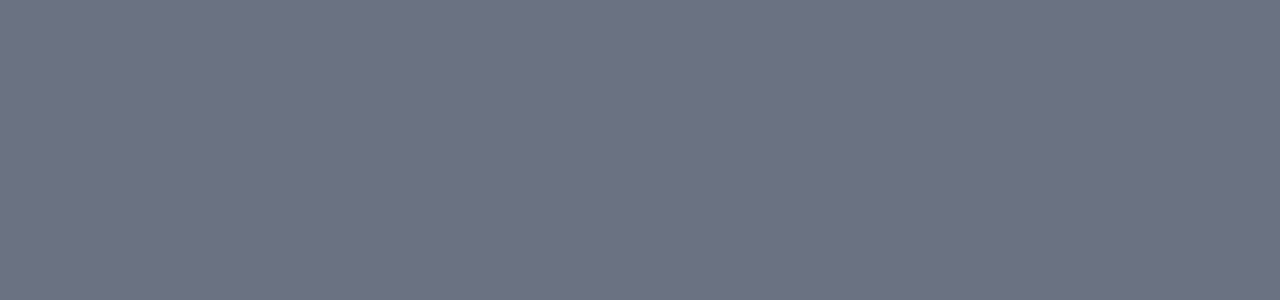
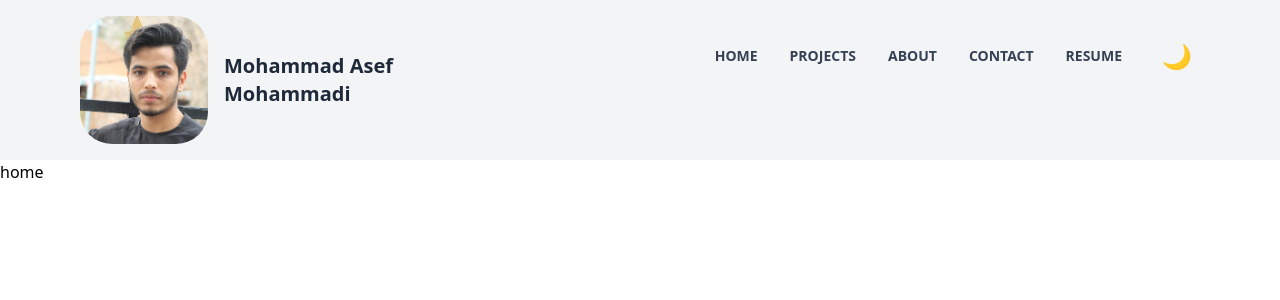
Before and after one commit to MR-Mohammadi-sab/portfolio, a React (Vite) app: page /contact in a window 1280 px wide. Shown: the top 300 px of the page. Built offline with nearby package versions, Linux system fonts and the light colour scheme.

Commit message:
add Navbar and make light and dark mode

```diff
--- a/index.html
+++ b/index.html
@@ -1,5 +1,5 @@
 <!doctype html>
-<html lang="en">
+<html lang="en" class="">
   <head>
     <meta charset="UTF-8" />
     <link rel="icon" type="image/svg+xml" href="/vite.svg" />
--- a/package.json
+++ b/package.json
@@ -11,8 +11,10 @@
   },
   "dependencies": {
     "@tailwindcss/vite": "^4.1.18",
+    "lucide-react": "^0.563.0",
     "react": "^19.2.0",
     "react-dom": "^19.2.0",
+    "react-router-dom": "^7.13.0",
     "tailwindcss": "^4.1.18"
   },
   "devDependencies": {
--- a/src/App.jsx
+++ b/src/App.jsx
@@ -1,6 +1,19 @@
+import { BrowserRouter, Route, Routes } from "react-router-dom"
+import Navbar from "./components/Navbar"
+import Home from "./pages/home"
 
 function App() {
-  return <div className="w-full h-screen bg-gray-500 flex justify-center items-center ">
-  </div>
+  return (
+  <BrowserRouter>
+    <Navbar />
+    <Routes>
+      <Route index element={<Home />}/>
+      <Route path="/projects" element={<Home />}/>
+      <Route path="/about" element={<Home />}/>
+      <Route path="/contact" element={<Home />}/>
+      <Route path="/resume" element={<Home />}/>
+    </Routes>
+  </BrowserRouter>
+  )
 }
 export default App
--- /dev/null
+++ b/src/components/Navbar.jsx
@@ -0,0 +1,103 @@
+import { useEffect, useState } from "react"
+import { Link } from "react-router-dom"
+import { Menu,X } from "lucide-react";
+
+
+const navElements=[
+  { path: '/', label: 'Home'},
+  { path: '/projects', label: 'Projects' },
+  { path: '/about', label: 'about',},
+  { path: '/contact', label: 'Contact'},
+  { path: '/resume', label: 'resume'},
+
+]
+const getInitialTheme = () => {
+    const savedTheme = localStorage.getItem("theme");
+    if (savedTheme) return savedTheme;
+
+    return window.matchMedia("(prefers-color-scheme: dark)").matches
+      ? "dark"
+      : "light";
+  };
+export default function Navbar() {
+  const [theme, setTheme] = useState(getInitialTheme)
+  const [open, setOpen] = useState(false)
+
+
+  useEffect(
+    function toggleTheme(){
+        if (theme === "dark") {
+          document.documentElement.classList.add("dark");
+        } else {
+          document.documentElement.classList.remove("dark");
+        }
+
+        localStorage.setItem('theme',theme)},[theme])
+  return (
+    <nav className="sticky top-0 backdrop-blur-sm bg-gray-100 dark:bg-gray-900/80">
+      <div className="max-w-6xl mx-auto px-4 py-4">
+        <div className="flex items-start  justify-between relative">
+
+          {/* Logo */}
+          <div className="flex items-center gap-4">
+            <div >
+                <img src="../../public/my.jpg" alt="my picture" className="w-24 h-24 rounded-4xl md:w-32 md:h-32 object-cover" />
+            </div>
+            <span className="font-bold lg:text-xl select-none dark:text-gray-100 text-sm text-gray-800">Mohammad Asef <br /> Mohammadi</span>
+          </div>
+
+          {/* Desktop Menu */}
+          <div className="hidden md:flex items-center gap-8 mt-4">
+            {navElements.map((item) => (
+              <Link
+                key={item.path}
+                to={item.path}
+                className="hover:text-blue-500 text-gray-700 dark:text-gray-100 transition-colors uppercase font-bold text-sm"
+              >
+                {item.label}
+              </Link>
+
+            ))}
+
+            {/* Theme Toggle */}
+            <button
+              onClick={() => setTheme(theme === 'light' ? 'dark' : 'light')}
+              className="text-2xl p-2 rounded-lg hover:bg-gray-200 dark:hover:bg-gray-800 flex items-center justify-center"
+            >
+              {theme === 'light' ? '🌙' : '☀️'}
+            </button>
+
+          </div>
+
+          {/* Mobile Menu Button */}
+          <button className="md:hidden dark:text-gray-100 cursor-pointer absolute right-2 top-2" onClick={()=>setOpen(prev=>!prev)}>
+            {open?<X size={32}/>:<Menu  size={32}/>}
+          </button>
+
+      {  open&& <div className="flex flex-col justify-center  md:hidden items-center gap-8 mt-4 z-50 mr-28">
+            {navElements.map((item) => (
+              <Link
+                key={item.path}
+                to={item.path}
+                className="hover:text-blue-500 text-gray-700 dark:text-gray-100 transition-colors uppercase font-bold text-sm"
+              >
+                {item.label}
+              </Link>
+
+            ))}
+
+               {/* Theme Toggle */}
+            <button
+              onClick={() => setTheme(theme === 'light' ? 'dark' : 'light')}
+              className="text-2xl p-2 rounded-lg hover:bg-gray-200 dark:hover:bg-gray-800 flex items-center justify-center"
+            >
+              {theme === 'light' ? '🌙' : '☀️'}
+            </button>
+
+          </div>}
+
+        </div>
+      </div>
+    </nav>
+  )
+}
--- a/src/index.css
+++ b/src/index.css
@@ -1 +1,20 @@
 @import "tailwindcss";
+
+@theme{
+    --color--bg-primary: #ffffff;
+    --color--bg-secondary: #f8fafc;
+    --color--text-primary: #0f172a;
+    --color--text-secondary: #475569;
+    --color--accent: #3b82f6;
+    --color--border: #e2e8f0;
+      /* Dark Theme */
+    --color--bg-primary: #020617;
+    --color--bg-secondary: #0f172a;
+    --color--text-primary: #f1f5f9;
+    --color--text-secondary: #cbd5e1;
+    --color--accent: #60a5fa;
+    --color--border: #334155;
+
+}
+
+@custom-variant dark (&:where(.dark, .dark *));
--- a/src/pages/Contact.jsx
+++ b/src/pages/Contact.jsx
@@ -0,0 +1,5 @@
+export default function Contact() {
+  return (
+    <div>Contact</div>
+  )
+}
--- a/src/pages/Home.jsx
+++ b/src/pages/Home.jsx
@@ -1,4 +1,4 @@
-export default function home() {
+export default function Home() {
   return (
     <div>home</div>
   )
--- a/src/pages/Projects.jsx
+++ b/src/pages/Projects.jsx
@@ -1,4 +1,4 @@
-export default function projects() {
+export default function Projects() {
   return (
     <div>projects</div>
   )
--- a/src/pages/CV.jsx
+++ b/src/pages/Resume.jsx
@@ -1,4 +1,4 @@
-export default function cv() {
+export default function Resume() {
   return (
     <div>cv</div>
   )
```
Also changed, not shown: public/my.JPG (added), 1 other file (tests, documents, lock files or other folders).
